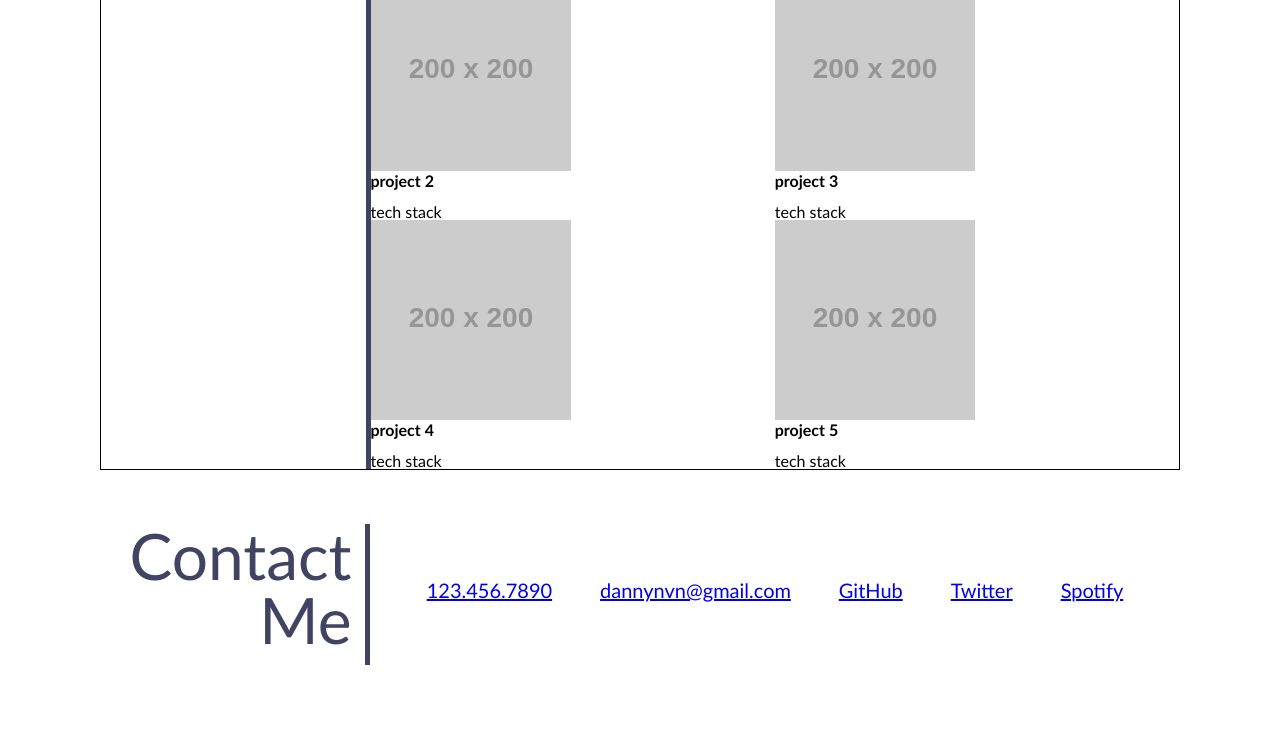
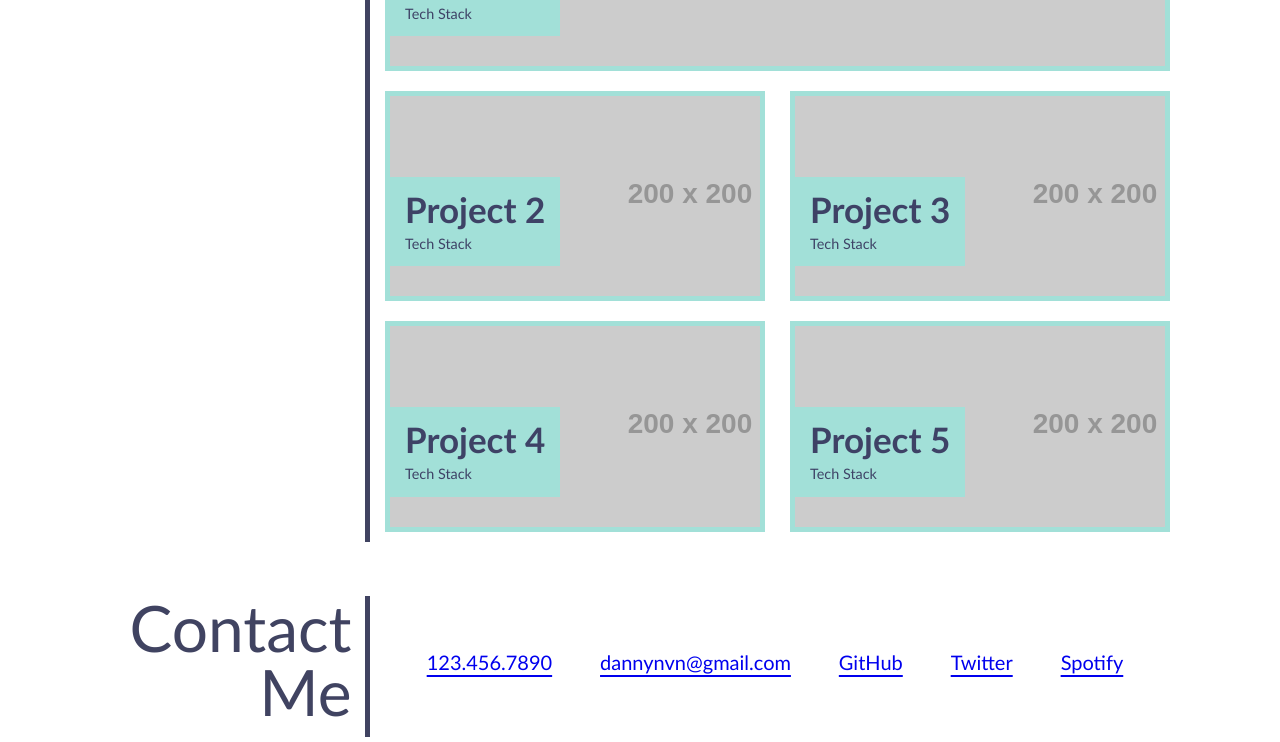
Before and after one commit to dannynvn/project-portfolio, a plain HTML site: page index.html in a window 1280 px wide. Shown: the part 872-1614 px from the top of the page. Drawn offline with Linux system fonts and the light colour scheme; placeholder pictures from the web are drawn by us.

Commit message:
updated work section grid formatting and styling; added background text box to project headings; offset underline for nav and contact section

```diff
--- a/assets/css/style.css
+++ b/assets/css/style.css
@@ -41,7 +41,8 @@
 
 .header nav ul li a {
     color: var(--dusty-aqua-color);
-    font-size: 130%
+    font-size: 130%;
+    text-underline-offset: 5px;
 }
 
 .hero {
@@ -94,7 +95,6 @@
 
 #work {
     display: grid;
-    border: 1px solid;
     grid-template-columns: 25% 37.5% 37.5%;
     grid-template-rows: auto;
     margin-bottom: 5%;
@@ -104,6 +104,7 @@
     grid-column: 2 / span 2;
     display: flex;
     justify-content: center;
+    background-image: url("https://via.placeholder.com/200");
 }
 
 .div-border-right {
@@ -112,20 +113,29 @@
 }
 
 #work figure {
-
+    display: flex;
+    justify-content: flex-start;
+    align-items: flex-end;
+    background-image: url("https://via.placeholder.com/200");
+    padding: 20% 10% 30px 0;
+    margin: 10px 10px 10px 15px;
+    border: 5px var(--dusty-aqua-color) solid;
 }
 
-#work figure img {
-
+.project-name {
+    color: var(--dark-blue-grey);
+    padding: 15px;
+    background-color: var(--dusty-aqua-color);
 }
 
-#work figure h2 {
-    position: relative;
-    margin-bottom: 15px;
+.project-name h2 {
+    font-size: 35px;
+    margin-bottom: 5px;
 }
 
-#work figure p {
-
+.project-name p {
+    font-size: 90%;
+    margin-top: 10px;
 }
 
 #contact {
@@ -146,4 +156,5 @@
 
 #contact a {
     font-size: 125%;
+    text-underline-offset: 5px;
 }
--- a/index.html
+++ b/index.html
@@ -39,33 +39,38 @@
             <section id="work">
                 <h1 class="main-content-headings">Work</h1>
                     <figure class="first-project">
-                        <img src="https://via.placeholder.com/200" alt="placeholder project image" />
-                        <h2>project 1</h2>
-                        <p>tech stack</p>
+                        <div class="project-name">
+                            <h2>Project 1</h2>
+                            <p>Tech Stack</p>
+                        </div>
                     </figure>
                     <div class="div-border-right"></div>
                     <figure>
-                        <img src="https://via.placeholder.com/200" alt="placeholder project image" />
-                        <h2>project 2</h2>
-                        <p>tech stack</p>
+                        <div class="project-name">
+                            <h2>Project 2</h2>
+                            <p>Tech Stack</p>
+                        </div>
                     </figure>
 
                     <figure>
-                        <img src="https://via.placeholder.com/200" alt="placeholder project image" />
-                        <h2>project 3</h2>
-                        <p>tech stack</p>
+                        <div class="project-name">
+                            <h2>Project 3</h2>
+                            <p>Tech Stack</p>
+                        </div>
                     </figure>
                     <div class="div-border-right"></div>
                     <figure>
-                        <img src="https://via.placeholder.com/200" alt="placeholder project image" />
-                        <h2>project 4</h2>
-                        <p>tech stack</p>
+                        <div class="project-name">
+                            <h2>Project 4</h2>
+                            <p>Tech Stack</p>
+                        </div>
                     </figure>
 
                     <figure>
-                        <img src="https://via.placeholder.com/200" alt="placeholder project image" />
-                        <h2>project 5</h2>
-                        <p>tech stack</p>
+                        <div class="project-name">
+                            <h2>Project 5</h2>
+                            <p>Tech Stack</p>
+                        </div>
                     </figure>
             </section>
 
```
